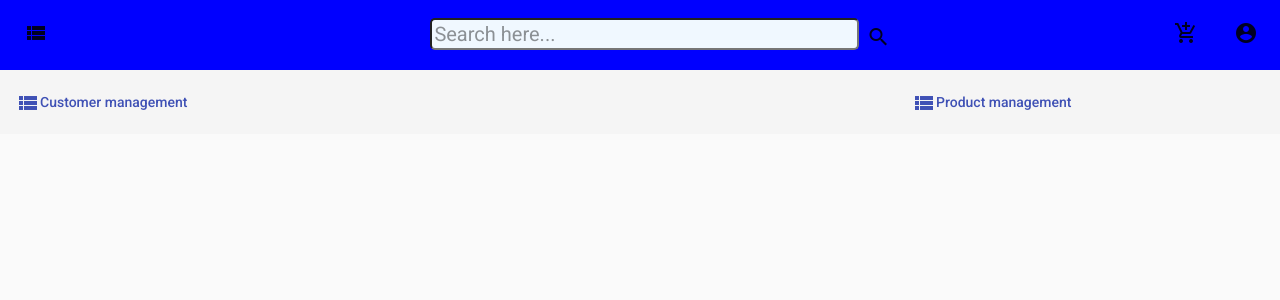
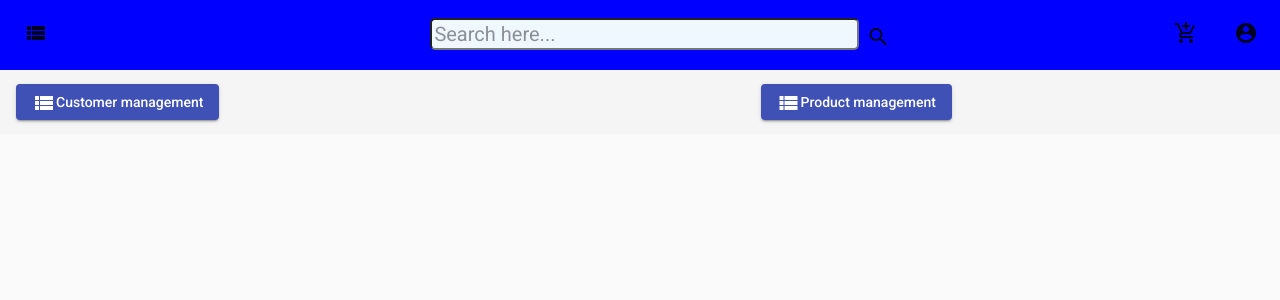
Before and after one commit to BharathidasanD/Vyntra-front-end, an Angular app: page /admin in a window 1280 px wide. Shown: the top 300 px of the page. Built offline with nearby package versions, Linux system fonts and the light colour scheme.

Commit message:
admin button changed

```diff
--- a/src/app/admin/admin.component.html
+++ b/src/app/admin/admin.component.html
@@ -26,13 +26,13 @@
 <app-customer></app-customer>-->
 <mat-toolbar>
     <mat-toolbar-row>
-      <a  routerLink="customers">  <button  mat-icon-button color="primary">
+      <a  routerLink="customers">  <button  mat-raised-button color="primary">
             <mat-icon >view_list</mat-icon>Customer management
         </button></a>
 
         <span class="example-spacer"></span>
 
-       <a  routerLink="products" class="product"><button  mat-icon-button  color="primary">
+       <a  routerLink="products" class="product"><button  mat-raised-button  color="primary">
             <mat-icon >view_list</mat-icon>Product management
         </button></a>
 
```
